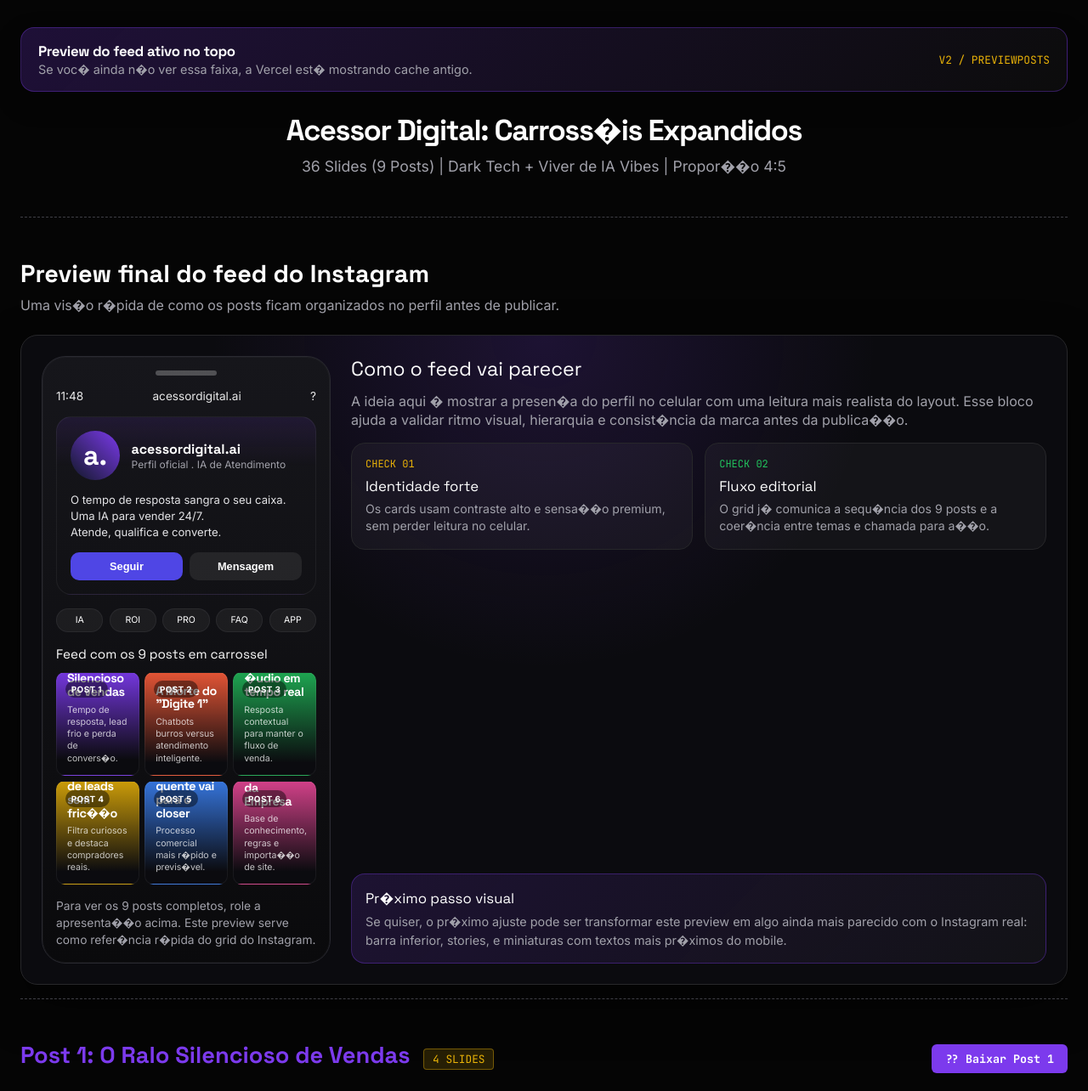
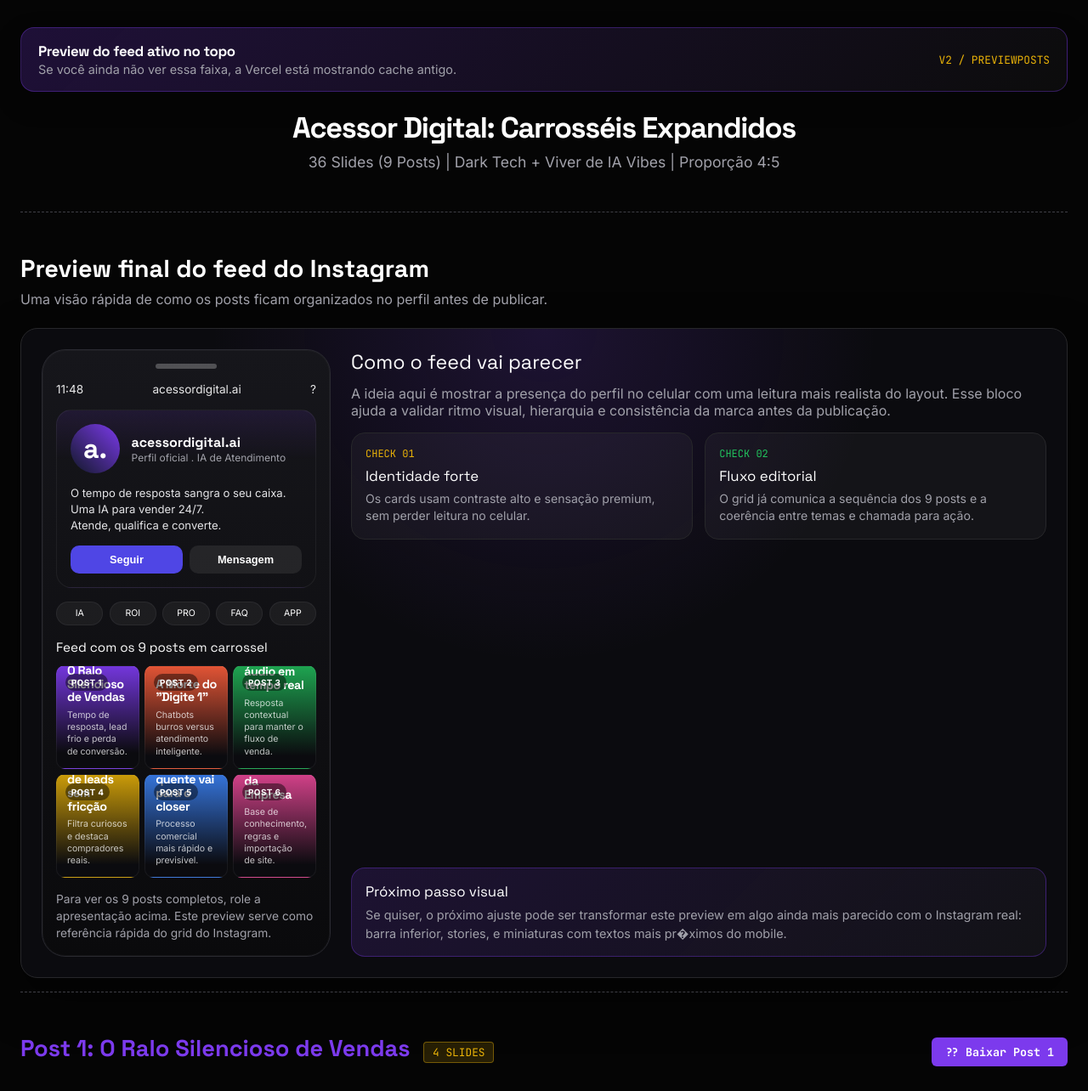
Before and after one commit to seafeetstarken/acessordigital-v1, a plain HTML site: page previewposts.html in a window 1280 px wide. Shown: the top 1284 px of the page at 85% size. Drawn offline with nearby package versions, Linux system fonts and the light colour scheme.

Commit message:
fix: corrige textos quebrados visiveis

```diff
--- a/previewposts.html
+++ b/previewposts.html
@@ -2,7 +2,7 @@
 <html lang="pt-BR">
 <head>
   <meta charset="UTF-8">
-  <title>Acessor Digital - Carross�is Expandidos (36 Slides)</title>
+  <title>Acessor Digital - Carrosséis Expandidos (36 Slides)</title>
 
   <link rel="preconnect" href="https://fonts.googleapis.com">
   <link rel="preconnect" href="https://fonts.gstatic.com" crossorigin>
@@ -477,20 +477,20 @@
   <div class="release-banner">
     <div>
       <strong>Preview do feed ativo no topo</strong>
-      <span>Se voc� ainda n�o ver essa faixa, a Vercel est� mostrando cache antigo.</span>
+      <span>Se você ainda não ver essa faixa, a Vercel está mostrando cache antigo.</span>
     </div>
     <div style="font-family: var(--font-mono); color: var(--accent-yellow); font-size: 0.8rem; text-transform: uppercase;">v2 / previewposts</div>
   </div>
 
   <div class="header">
-    <h1>Acessor Digital: Carross�is Expandidos</h1>
-    <p>36 Slides (9 Posts) | Dark Tech + Viver de IA Vibes | Propor��o 4:5</p>
+    <h1>Acessor Digital: Carrosséis Expandidos</h1>
+    <p>36 Slides (9 Posts) | Dark Tech + Viver de IA Vibes | Proporção 4:5</p>
   </div>
 
   <!-- PREVIEW FINAL DO FEED -->
   <section class="feed-preview-section">
     <h2 class="feed-preview-title">Preview final do feed do Instagram</h2>
-    <p class="feed-preview-subtitle">Uma vis�o r�pida de como os posts ficam organizados no perfil antes de publicar.</p>
+    <p class="feed-preview-subtitle">Uma visão rápida de como os posts ficam organizados no perfil antes de publicar.</p>
 
     <div class="feed-preview-panel">
       <div class="feed-preview-layout">
@@ -534,7 +534,7 @@
             <article class="ig-feed-card">
               <span class="ig-feed-badge">Post 1</span>
               <h4>O Ralo Silencioso de Vendas</h4>
-              <p>Tempo de resposta, lead frio e perda de convers�o.</p>
+              <p>Tempo de resposta, lead frio e perda de conversão.</p>
             </article>
             <article class="ig-feed-card">
               <span class="ig-feed-badge">Post 2</span>
@@ -543,53 +543,53 @@
             </article>
             <article class="ig-feed-card">
               <span class="ig-feed-badge">Post 3</span>
-              <h4>Ouvindo �udio em tempo real</h4>
+              <h4>Ouvindo áudio em tempo real</h4>
               <p>Resposta contextual para manter o fluxo de venda.</p>
             </article>
             <article class="ig-feed-card">
               <span class="ig-feed-badge">Post 4</span>
-              <h4>Qualifica��o de leads sem fric��o</h4>
+              <h4>Qualificação de leads sem fricção</h4>
               <p>Filtra curiosos e destaca compradores reais.</p>
             </article>
             <article class="ig-feed-card">
               <span class="ig-feed-badge">Post 5</span>
               <h4>Lead quente vai para o closer</h4>
-              <p>Processo comercial mais r�pido e previs�vel.</p>
+              <p>Processo comercial mais rápido e previsível.</p>
             </article>
             <article class="ig-feed-card">
               <span class="ig-feed-badge">Post 6</span>
-              <h4>O C�rebro da Empresa</h4>
-              <p>Base de conhecimento, regras e importa��o de site.</p>
+              <h4>O Cérebro da Empresa</h4>
+              <p>Base de conhecimento, regras e importação de site.</p>
             </article>
           </div>
-          <p class="ig-feed-note">Para ver os 9 posts completos, role a apresenta��o acima. Este preview serve como refer�ncia r�pida do grid do Instagram.</p>
+          <p class="ig-feed-note">Para ver os 9 posts completos, role a apresentação acima. Este preview serve como referência rápida do grid do Instagram.</p>
         </div>
 
         <div style="display:flex; flex-direction:column; gap:1rem; justify-content:space-between;">
           <div>
             <div class="feed-preview-title" style="font-size: 1.45rem; margin-bottom: 0.75rem;">Como o feed vai parecer</div>
             <p class="feed-preview-subtitle" style="margin-bottom: 1rem;">
-              A ideia aqui � mostrar a presen�a do perfil no celular com uma leitura mais realista do layout.
-              Esse bloco ajuda a validar ritmo visual, hierarquia e consist�ncia da marca antes da publica��o.
+              A ideia aqui é mostrar a presença do perfil no celular com uma leitura mais realista do layout.
+              Esse bloco ajuda a validar ritmo visual, hierarquia e consistência da marca antes da publicação.
             </p>
             <div style="display:grid; grid-template-columns: repeat(2, minmax(0, 1fr)); gap: 0.9rem;">
               <div style="background: rgba(255,255,255,0.04); border: 1px solid var(--border-subtle); border-radius: 16px; padding: 1rem;">
                 <div style="color: var(--accent-yellow); font-family: var(--font-mono); font-size: 0.75rem; margin-bottom: 0.45rem;">CHECK 01</div>
                 <div style="font-family: var(--font-display); color: #fff; font-size: 1.05rem; margin-bottom: 0.35rem;">Identidade forte</div>
-                <div style="color: var(--text-muted); font-size: 0.88rem; line-height: 1.45;">Os cards usam contraste alto e sensa��o premium, sem perder leitura no celular.</div>
+                <div style="color: var(--text-muted); font-size: 0.88rem; line-height: 1.45;">Os cards usam contraste alto e sensação premium, sem perder leitura no celular.</div>
               </div>
               <div style="background: rgba(255,255,255,0.04); border: 1px solid var(--border-subtle); border-radius: 16px; padding: 1rem;">
                 <div style="color: var(--accent-green); font-family: var(--font-mono); font-size: 0.75rem; margin-bottom: 0.45rem;">CHECK 02</div>
                 <div style="font-family: var(--font-display); color: #fff; font-size: 1.05rem; margin-bottom: 0.35rem;">Fluxo editorial</div>
-                <div style="color: var(--text-muted); font-size: 0.88rem; line-height: 1.45;">O grid j� comunica a sequ�ncia dos 9 posts e a coer�ncia entre temas e chamada para a��o.</div>
+                <div style="color: var(--text-muted); font-size: 0.88rem; line-height: 1.45;">O grid já comunica a sequência dos 9 posts e a coerência entre temas e chamada para ação.</div>
               </div>
             </div>
           </div>
 
           <div style="background: linear-gradient(135deg, rgba(124,58,237,0.16), rgba(255,255,255,0.03)); border: 1px solid rgba(124,58,237,0.35); border-radius: 16px; padding: 1rem;">
-            <div style="font-family: var(--font-display); font-size: 1.05rem; color: #fff; margin-bottom: 0.35rem;">Pr�ximo passo visual</div>
+            <div style="font-family: var(--font-display); font-size: 1.05rem; color: #fff; margin-bottom: 0.35rem;">Próximo passo visual</div>
             <div style="color: var(--text-muted); font-size: 0.9rem; line-height: 1.5;">
-              Se quiser, o pr�ximo ajuste pode ser transformar este preview em algo ainda mais parecido com o Instagram real:
+              Se quiser, o próximo ajuste pode ser transformar este preview em algo ainda mais parecido com o Instagram real:
               barra inferior, stories, e miniaturas com textos mais pr�ximos do mobile.
             </div>
           </div>
@@ -609,7 +609,7 @@
       <div class="slide bg-panel bg-grid">
         <div class="noise"></div>
         <div class="s-content" style="justify-content: center;">
-          <h2 class="s-title huge">O tempo de resposta � o <span class="coral">maior assassino</span> de vendas do mundo.</h2>
+          <h2 class="s-title huge">O tempo de resposta é o <span class="coral">maior assassino</span> de vendas do mundo.</h2>
           <div class="sticker yellow" style="bottom: 25%; right: 10%; transform: rotate(-5deg);">WAKE UP</div>
         </div>
         <div class="s-footer transparent"><div class="brand">acessor<span class="dot">.</span></div><div class="swipe">Arraste ?</div></div>
@@ -619,8 +619,8 @@
         <div class="noise"></div>
         <div class="s-content">
           <div class="s-kicker">O Sangramento</div>
-          <h2 class="s-title" style="margin-top: auto;">Enquanto voc� atende um cliente...</h2>
-          <p class="s-text muted" style="margin-bottom: auto;">...outros 5 est�o perguntando "Qual o pre�o?" e esfriando no WhatsApp. O lead com dinheiro na m�o n�o espera.</p>
+          <h2 class="s-title" style="margin-top: auto;">Enquanto você atende um cliente...</h2>
+          <p class="s-text muted" style="margin-bottom: auto;">...outros 5 estão perguntando "Qual o preço?" e esfriando no WhatsApp. O lead com dinheiro na mão não espera.</p>
         </div>
         <div class="s-footer"><div class="brand">acessor<span class="dot">.</span></div><div class="swipe">?</div></div>
       </div>
```
Also changed, not shown: index.html (+5 -5 lines).
